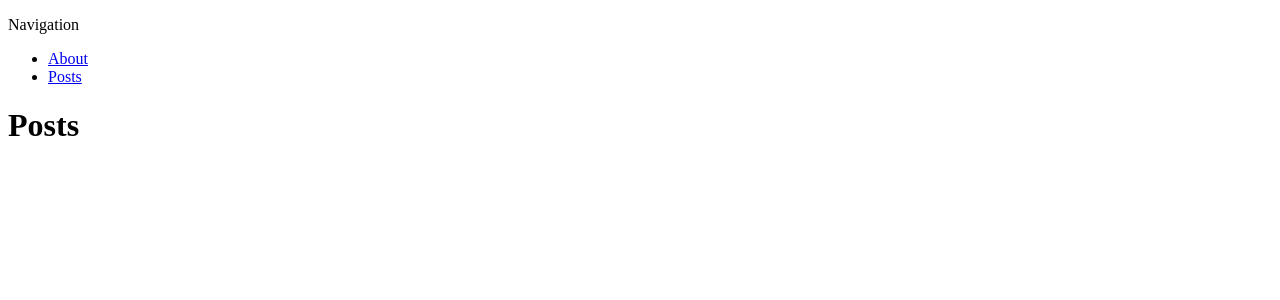
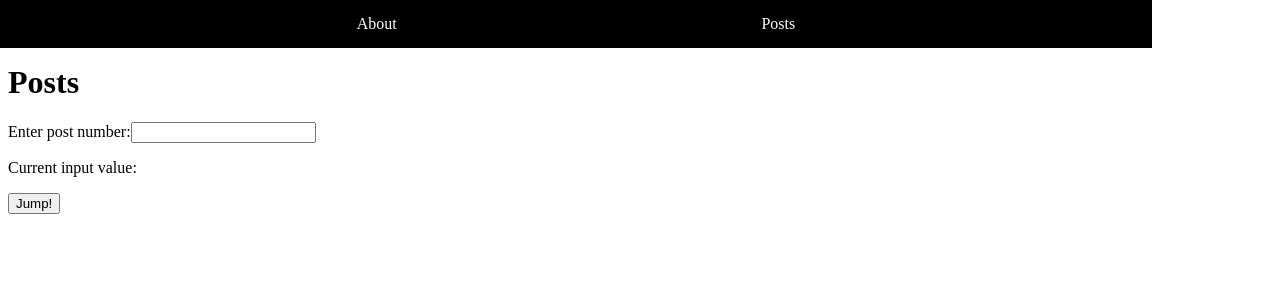
Before and after one commit to yialo/learn-nextjs, a Next.js app: page /posts in a window 1280 px wide. Shown: the top 300 px of the page. Built offline with nearby package versions, Linux system fonts and the light colour scheme.

Commit message:
Add module-level styles

```diff
--- /dev/null
+++ b/css/styles.css
@@ -0,0 +1,4 @@
+body {
+  margin: 0;
+  font-family: "Arial", sans-serif;
+}
--- a/layouts/MainLayout.jsx
+++ b/layouts/MainLayout.jsx
@@ -8,7 +8,6 @@ export function MainLayout({ children }) {
   return (
     <>
       <nav>
-        <p>Navigation</p>
         <ul>
           {LINKS.map((link) => (
             <li key={link}>
@@ -20,6 +19,45 @@ export function MainLayout({ children }) {
         </ul>
       </nav>
       <main>{children}</main>
+
+      <style jsx>{`
+        nav {
+          position: fixed;
+          top: 0;
+          left: 0;
+          width: 90%;
+          background-color: black;
+        }
+
+        nav > ul {
+          display: flex;
+          justify-content: space-evenly;
+          margin-top: 0;
+          margin-bottom: 0;
+          height: 3rem;
+          padding-left: 0;
+          list-style-type: none;
+        }
+
+        nav > ul > li {
+          display: flex;
+          align-items: center;
+          padding: 0.25rem 0.5rem;
+        }
+
+        nav > ul > li > a {
+          text-decoration: none;
+          color: white;
+        }
+
+        nav > ul > li > a:hover {
+          text-decoration: underline;
+        }
+
+        main {
+          margin-top: 4rem;
+        }
+      `}</style>
     </>
   );
 }
--- a/pages/posts.jsx
+++ b/pages/posts.jsx
@@ -1,8 +1,17 @@
+import { useCallback, useState } from 'react';
 import Head from 'next/head';
+import Link from 'next/link';
 
 import { MainLayout } from '../layouts/MainLayout';
 
 export default function PostsPage() {
+  const [inputValue, setInputValue] = useState('');
+
+  const handleInputChange = useCallback((event) => {
+    alert(event.value);
+    setInputValue(event.value);
+  }, []);
+
   return (
     <>
       <Head>
@@ -10,6 +19,17 @@ export default function PostsPage() {
       </Head>
       <MainLayout>
         <h1>Posts</h1>
+        <p>
+          <label>Enter post number:</label>
+          <input type="text" value={inputValue} onChange={handleInputChange} />
+        </p>
+        <p>
+          Current input value:
+          <output>{inputValue}</output>
+        </p>
+        <Link href={`/post/${inputValue}`}>
+          <button type="button">Jump!</button>
+        </Link>
       </MainLayout>
     </>
   );
```
